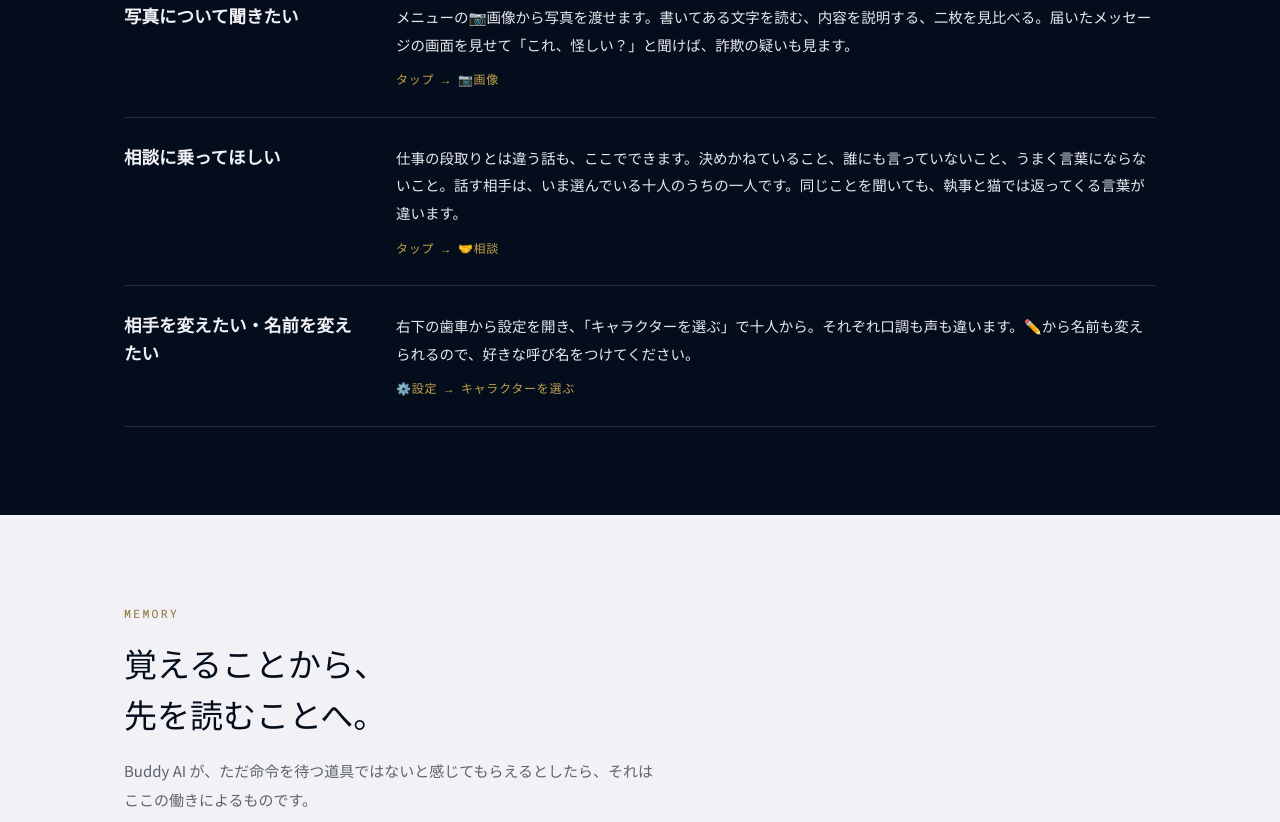
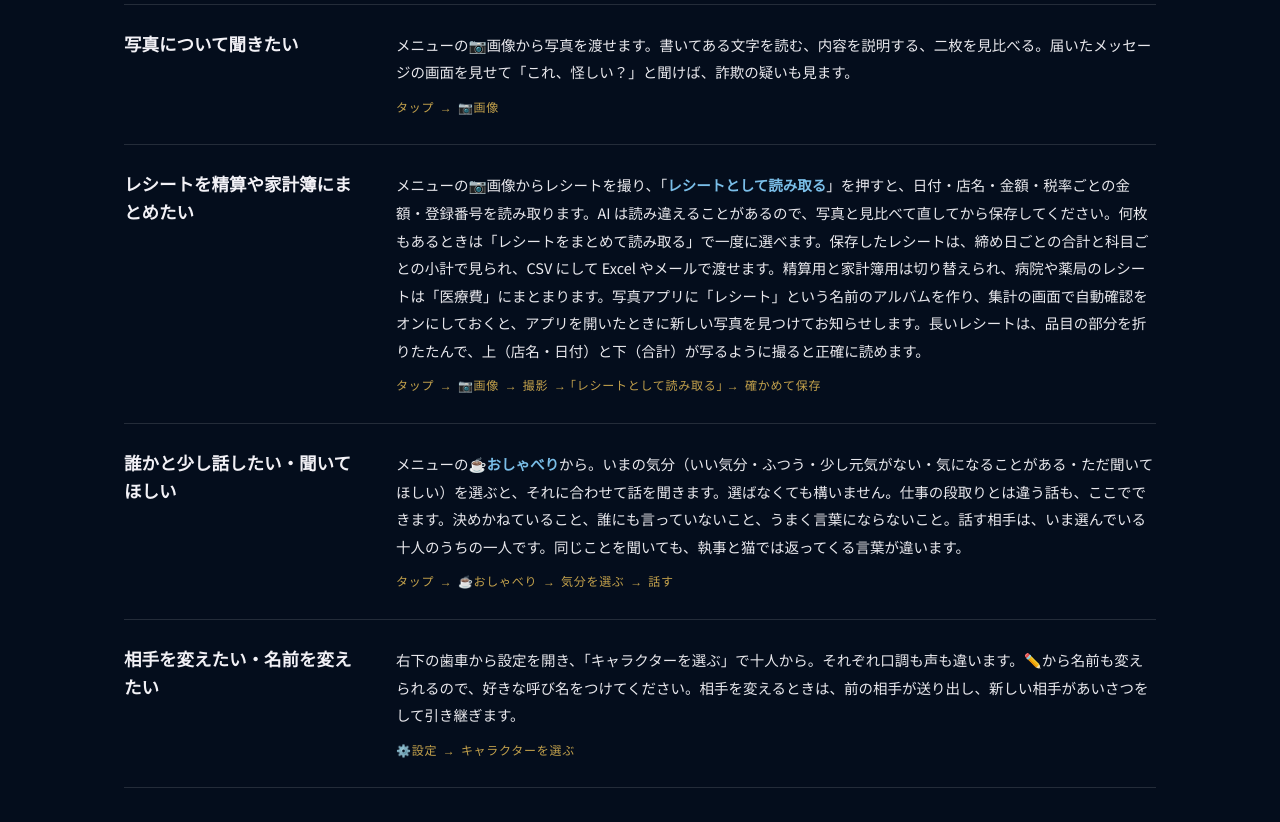
Before and after one commit to codebluetokyo-commits/buddyai, a plain HTML site: page help.html in a window 1280 px wide. Shown: the part 2978-3800 px from the top of the page. Drawn offline with Linux system fonts and the light colour scheme; a web font is replaced by a local one.

Commit message:
Add files via upload
「v1.4：レシート・おしゃべり・議事録の説明を追加」

```diff
--- a/help.html
+++ b/help.html
@@ -215,7 +215,7 @@ footer a:hover{color:var(--paper)}
 
       <div class="qa-item" style="border-color:var(--line)">
         <div class="qa-q" style="color:var(--paper)">会議の記録を残したい</div>
-        <div class="qa-a" style="color:rgba(242,241,246,.96)">キャラクターを<b style="color:var(--sky)">長押し</b>すると録音が始まります。参加者の名前を先に入れておくと、誰の発言かを聞き分けやすくなります。録音中は「録音中」の画面になり、聞き取った言葉が流れて見えます。終わったら「■ 録音を終了」を押して、「議事録としてまとめる」を選んでください。決定事項、担当と期限つきのやること、保留事項、次回の予定に分けて整理します。音声は保存せず、文字に起こした内容だけを使います。
+        <div class="qa-a" style="color:rgba(242,241,246,.96)">キャラクターを<b style="color:var(--sky)">長押し</b>すると録音が始まります。参加者の名前を先に入れておくと、誰の発言かを聞き分けやすくなります。録音中は「録音中」の画面になり、聞き取った言葉が流れて見えます。終わったら「■ 録音を終了」を押して、「議事録としてまとめる」を選んでください。決定事項、担当と期限つきのやること、保留事項、次回の予定に分けて整理します。より正確に文字にするため、録音中の音声を区切りごとに文字起こしサービスへ送りますが、音声は保存しません。うまく送れなかったときは、iPhone の中で起こした文字を使います。
         <span class="step">長押し → 話す → 「■ 録音を終了」 → 「議事録としてまとめる」</span></div>
       </div>
 
@@ -268,14 +268,20 @@ footer a:hover{color:var(--paper)}
       </div>
 
       <div class="qa-item" style="border-color:var(--line)">
-        <div class="qa-q" style="color:var(--paper)">相談に乗ってほしい</div>
-        <div class="qa-a" style="color:rgba(242,241,246,.96)">仕事の段取りとは違う話も、ここでできます。決めかねていること、誰にも言っていないこと、うまく言葉にならないこと。話す相手は、いま選んでいる十人のうちの一人です。同じことを聞いても、執事と猫では返ってくる言葉が違います。
-        <span class="step">タップ → 🤝相談</span></div>
+        <div class="qa-q" style="color:var(--paper)">レシートを精算や家計簿にまとめたい</div>
+        <div class="qa-a" style="color:rgba(242,241,246,.96)">メニューの📷画像からレシートを撮り、「<b style="color:var(--sky)">レシートとして読み取る</b>」を押すと、日付・店名・金額・税率ごとの金額・登録番号を読み取ります。AI は読み違えることがあるので、写真と見比べて直してから保存してください。何枚もあるときは「レシートをまとめて読み取る」で一度に選べます。保存したレシートは、締め日ごとの合計と科目ごとの小計で見られ、CSV にして Excel やメールで渡せます。精算用と家計簿用は切り替えられ、病院や薬局のレシートは「医療費」にまとまります。写真アプリに「レシート」という名前のアルバムを作り、集計の画面で自動確認をオンにしておくと、アプリを開いたときに新しい写真を見つけてお知らせします。長いレシートは、品目の部分を折りたたんで、上（店名・日付）と下（合計）が写るように撮ると正確に読めます。
+        <span class="step">タップ → 📷画像 → 撮影 →「レシートとして読み取る」→ 確かめて保存</span></div>
+      </div>
+
+      <div class="qa-item" style="border-color:var(--line)">
+        <div class="qa-q" style="color:var(--paper)">誰かと少し話したい・聞いてほしい</div>
+        <div class="qa-a" style="color:rgba(242,241,246,.96)">メニューの<b style="color:var(--sky)">☕おしゃべり</b>から。いまの気分（いい気分・ふつう・少し元気がない・気になることがある・ただ聞いてほしい）を選ぶと、それに合わせて話を聞きます。選ばなくても構いません。仕事の段取りとは違う話も、ここでできます。決めかねていること、誰にも言っていないこと、うまく言葉にならないこと。話す相手は、いま選んでいる十人のうちの一人です。同じことを聞いても、執事と猫では返ってくる言葉が違います。
+        <span class="step">タップ → ☕おしゃべり → 気分を選ぶ → 話す</span></div>
       </div>
 
       <div class="qa-item" style="border-color:var(--line)">
         <div class="qa-q" style="color:var(--paper)">相手を変えたい・名前を変えたい</div>
-        <div class="qa-a" style="color:rgba(242,241,246,.96)">右下の歯車から設定を開き、「キャラクターを選ぶ」で十人から。それぞれ口調も声も違います。✏️から名前も変えられるので、好きな呼び名をつけてください。
+        <div class="qa-a" style="color:rgba(242,241,246,.96)">右下の歯車から設定を開き、「キャラクターを選ぶ」で十人から。それぞれ口調も声も違います。✏️から名前も変えられるので、好きな呼び名をつけてください。相手を変えるときは、前の相手が送り出し、新しい相手があいさつをして引き継ぎます。
         <span class="step">⚙️設定 → キャラクターを選ぶ</span></div>
       </div>
 
@@ -320,7 +326,7 @@ footer a:hover{color:var(--paper)}
       <div class="menu-row"><span class="menu-icon">🌐</span><span class="menu-name">翻訳</span><span class="menu-desc">訳した文を大きく出して、相手に見せる</span></div>
       <div class="menu-row"><span class="menu-icon">🔍</span><span class="menu-name">調べる</span><span class="menu-desc">詳しく調べてほしいとき</span></div>
       <div class="menu-row"><span class="menu-icon">📅</span><span class="menu-name">予定</span><span class="menu-desc">日時を自分で指定して入れる</span></div>
-      <div class="menu-row"><span class="menu-icon">🤝</span><span class="menu-name">相談</span><span class="menu-desc">迷っていること、決めかねていること</span></div>
+      <div class="menu-row"><span class="menu-icon">☕</span><span class="menu-name">おしゃべり</span><span class="menu-desc">気分を選んで、気楽に話す。聞いてほしいときに</span></div>
     </div>
 
     <div class="tip">
@@ -356,7 +362,7 @@ footer a:hover{color:var(--paper)}
       </div>
       <div class="qa-item" style="border-color:var(--line)">
         <div class="qa-q" style="color:var(--paper)">無料でどこまで使える？</div>
-        <div class="qa-a" style="color:rgba(242,241,246,.96)">1日あたり、会話5回・翻訳15回・写真の読み取り3回・リサーチ3回・議事録1回・学習コーチ1回まで無料です。日本時間の0時に戻ります。プレミアム（月額980円）なら、回数を気にせず使えます。</div>
+        <div class="qa-a" style="color:rgba(242,241,246,.96)">1日あたり、会話5回・翻訳15回・写真の読み取り3回・レシートの読み取り5枚・リサーチ3回・議事録1回・学習コーチ1回まで無料です。議事録の高精度な文字起こしは、1日40分ほどまで使えます。日本時間の0時に戻ります。プレミアム（月額980円）なら、回数を気にせず使えます。</div>
       </div>
       <div class="qa-item" style="border-color:var(--line)">
         <div class="qa-q" style="color:var(--paper)">それでも解決しないとき</div>
```
